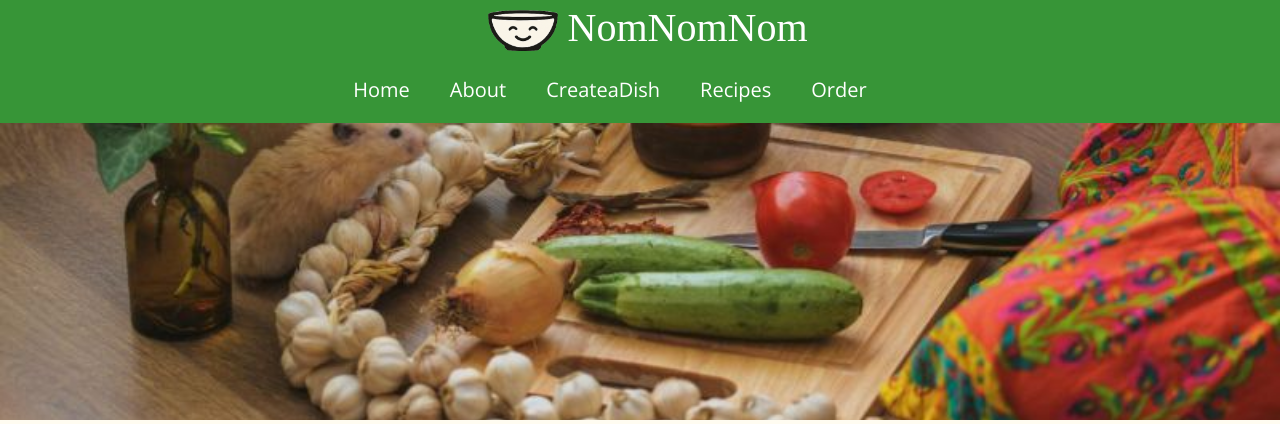
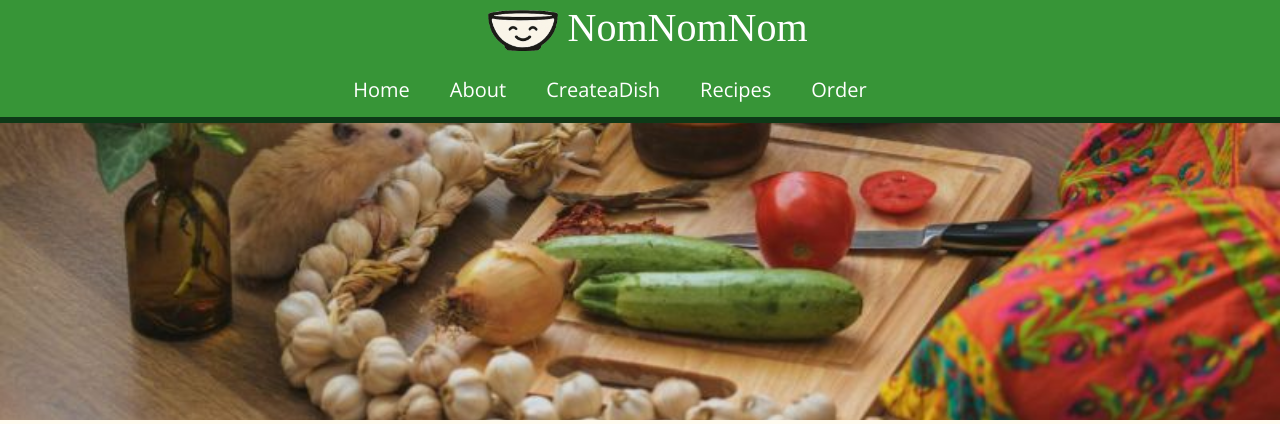
Before and after one commit to palgont/cs20final, a PHP site: page /about.html in a window 1280 px wide. Shown: the top 424 px of the page. Run offline with PHP 8.4, Linux system fonts and the light colour scheme; some libraries are stand-ins or nearby versions; some web fonts are replaced.

Commit message:
added scrolling bar feature

```diff
--- a/about.html
+++ b/about.html
@@ -171,6 +171,11 @@
             <div id="nav-placeholder"></div>
 
             <div id = "below_nav"></div>
+
+            <!-- SCROLLING PROGESS FEATURE -->
+            <div id="scroll-progress">
+                <div id="scroll-progress-bar"></div>
+            </div>
         </div>
         <section>
              <img src="./images/about_banner.jpg" alt="">
@@ -263,5 +268,16 @@
             });
         </script>
 
+        <!-- scrolling bar feature below nav -->
+        <script>
+            const progressBar = document.getElementById('scroll-progress-bar');
+            window.addEventListener('scroll', () => {
+                const doc = document.documentElement;
+                const scrollTop = doc.scrollTop;
+                const scrollHeight = doc.scrollHeight - doc.clientHeight;
+                const pct = (scrollTop / scrollHeight) * 100;
+                progressBar.style.width = pct + '%';
+            });
+        </script>
     </body>
 </html>
--- a/styles.css
+++ b/styles.css
@@ -82,6 +82,24 @@ nav a:hover{
     color: #fff;
 }
 
+/* SCROLLING PROGRESS FEATURE */
+#scroll-progress {
+    position: absolute;
+    bottom: 0;
+    width: 100%;
+    height: 6px;
+    background: #031e0fc5;
+    z-index: 101;
+  }
+
+  /* the actual moving fill */
+  #scroll-progress-bar {
+    width: 0%;
+    height: 100%;
+    background: #7dbf87;   /* change to whatever accent you like */
+    transition: width 0.05s;
+  }
+  /* *************************** */
 
 
 #below_nav{
@@ -97,10 +115,10 @@ footer {
     color: white;
     padding: 10px 0px;
     font-family: "Open Sans";
-    /* position: absolute; */
+    position: absolute;
     margin-bottom: 0;
+}
 
-}
 footer p a{
         text-decoration: none;
         color:#fff;
```
Also changed, not shown: createadish.html (+18 -1 lines), index.html (+29 -0 lines), recipe.html (+17 -0 lines).
